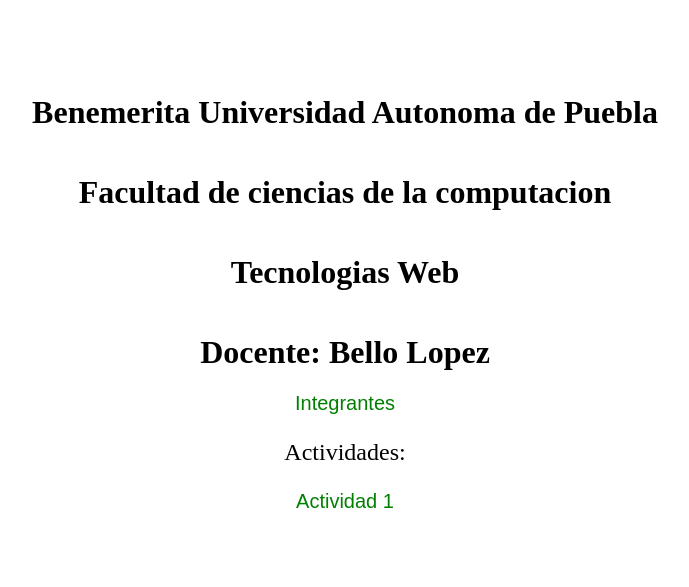
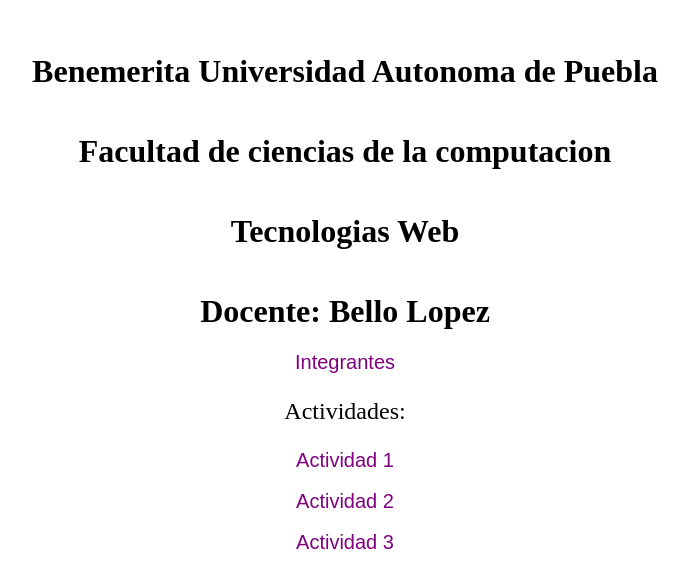
Before and after one commit to Daviduwu123/tec_web_2024, a plain HTML site: page index.html in a window 1280 px wide. Shown: the part 115-702 px from the top of the page, without its empty margins (295-984 px from the left). Drawn offline with Linux system fonts and the light colour scheme.

Commit message:
Nuevo Index

```diff
--- a/index.html
+++ b/index.html
@@ -9,7 +9,7 @@
            font-family: Arial, sans-serif;
            font-size: 20px;
 
-           color: green;
+           color: purple;
            background-color: transparent;
            text-decoration: none;
           }
@@ -32,7 +32,7 @@
             text-align: center;
         }
         p {
-           font-size: 24px; /* Tamaño de la letra */
+           font-size: 24px;
           }
     </style>
 </head>
@@ -44,5 +44,9 @@
     <a href="Integrantes.html">Integrantes</a>
     <p>Actividades:</p>
     <a href="Actividad1.pdf" target="_blank">Actividad 1</a>
+    <br>
+    <a href="Actividad2.pdf" target="_blank">Actividad 2</a>
+    <br>
+    <a href="Actividad3.pdf" target="_blank">Actividad 3</a>
 </body>
 </html>
```
